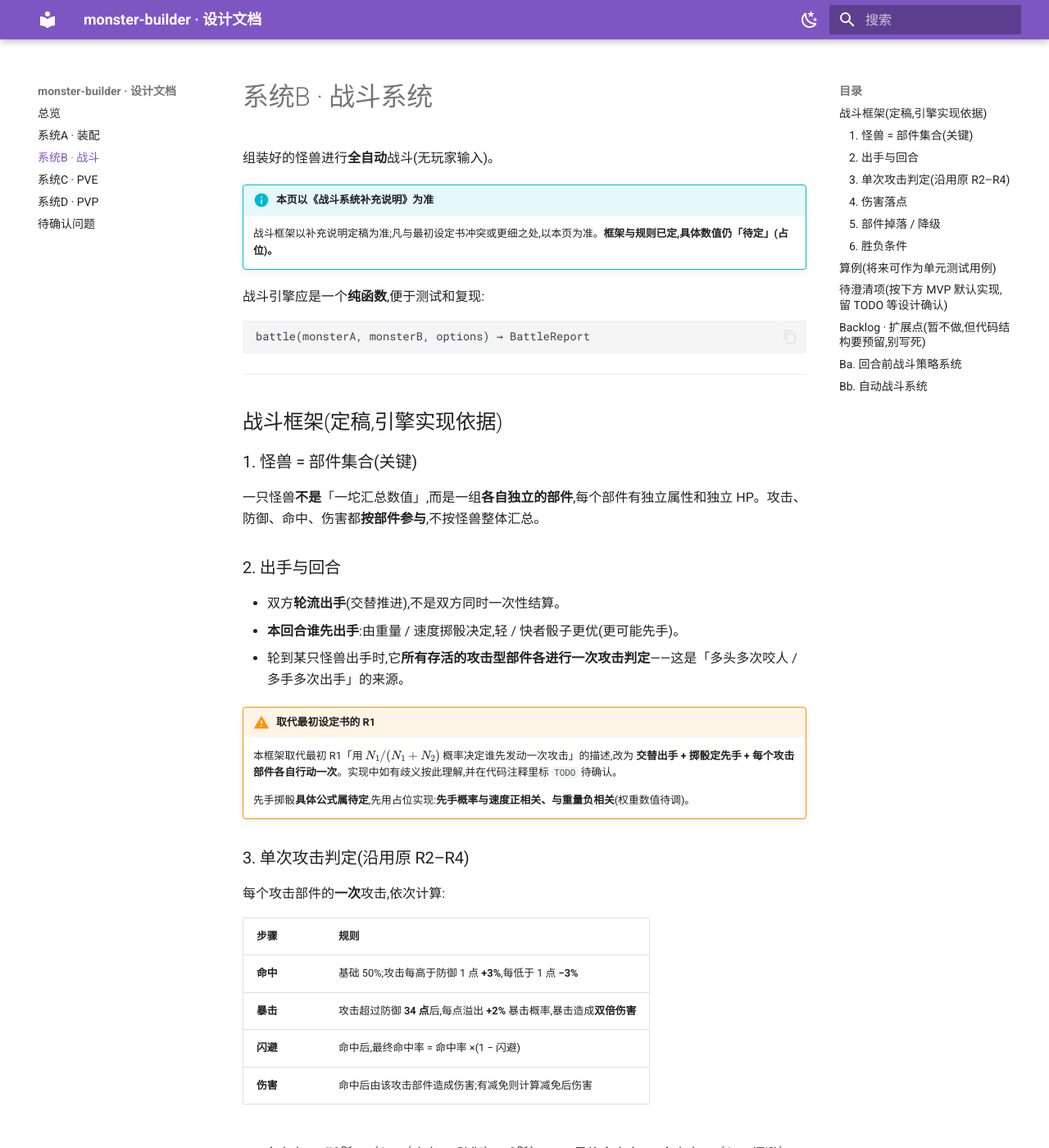
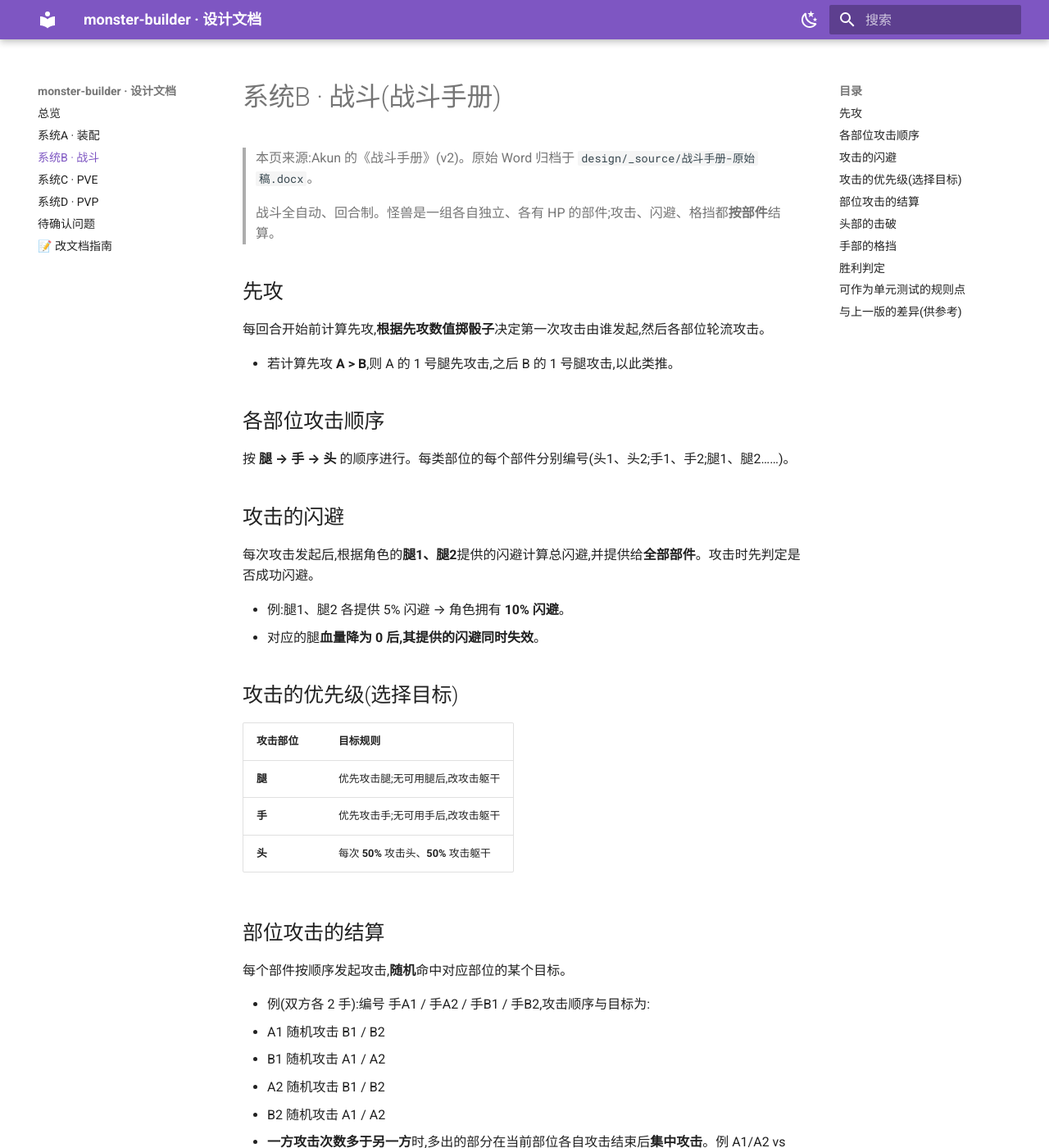
Before and after one commit to zhaoyuda/monster-builder, an MkDocs documentation site: the page built from design/02-combat.md, in a window 1280 px wide and 1400 px high. Shown: the whole window at 82% size. Built offline with MkDocs 1.6.1 and Material for MkDocs 9.7.7, drawn with Linux system fonts in a browser that asks for light colours; some of the changed text lies outside the part shown.

Commit message:
v2: 并入 Akun 的《战斗手册》《零件表》,新增改文档指南
- 01-assembly: 按零件表 v2 重写(头/手/腿/躯干/插件 5 类部件 + 基础平衡公式
  + 全局规则);标 2 处数值/定价待核实
- 02-combat: 按战斗手册 v2 重写(先攻掷骰、腿>手>头 攻击顺序、目标优先级、
  闪避加总、头击破眩晕、手 20% 格挡转最后手、躯干爆=败);列可测规则点
- 05-open-questions: 旧问题已被 v2 解答,重置为 5 条新开放项(能量约束/基础槽位/
  躯干定价/先攻公式/指挥度去留)
- 新增 design/给Akun的改文档指南.md 并入 nav:含注册、加协作者、改字、
  Excel 一键转 md、Markdown 小抄;README 指向该指南
- 原始 docx/xlsx 归档 design/_source/

Co-Authored-By: Claude Opus 4.8 <noreply@anthropic.com>

````diff
--- a/design/01-assembly.md
+++ b/design/01-assembly.md
@@ -1,67 +1,69 @@
-# 系统A · 装配系统
+# 系统A · 装配(零件表)
 
-怪兽装配阶段:购买怪兽部件并装配。怪兽的部件由**头、手、腿、躯干、插件**五大类组成。
+> 本页数据来源:Akun 的《零件表》(v2)。原始 Excel 归档于 `design/_source/零件表-原始稿.xlsx`。
+>
+> **怎么改数值**:可直接在网页改下面的表格;批量改建议在 Excel 里排好,再用[「Excel 一键转 Markdown」的方法](给Akun的改文档指南.md)粘回来。
 
-## 怪兽的构成
+怪兽部件分五大类:**头、手、腿、躯干、插件**。每个部件是独立的属性块(攻击力 / 血量 / 供能 / 能量需求 / 价格)。
 
-怪兽由头、手、腿、躯干和插件五大类部件构成:
+## 基础平衡公式
 
-| 部件 | 定位 | 说明 |
-|---|---|---|
-| **头** | 倾向攻击 | 在攻击力方面给予倾斜,在防御力方面给予惩罚 |
-| **手** | 攻防平衡 | 可以为头和躯干提供额外的防御力 |
-| **腿** | 机动 | 对先攻和闪避造成主要影响 |
-| **躯干** | 核心/供能 | 没有攻击力;功率输出系统包含在躯干内。一个普通躯干可安装 1 个头、2 只手、2 条腿、1 条尾巴。如需安装额外的头/手/腿,需使用插件中的「插槽」部件 |
-| **插件** | 独立效果 | 小型部件,提供额外效果或属性,多数情况下没有功耗或功耗较低。包括增加头/手/腿的插槽、可免费安装 1 条的尾巴,以及护甲、尖刺等 |
+> **1 供能 = 1 攻击力 = 5 血量 = 10 价格**
+
+即:价格 ≈ 10 ×(攻击力 + 血量 ÷ 5)。先攻、闪避等额外属性另计价(未写入基础公式)。
+
+## 全局规则(来自零件表批注)
+
+- 每个插槽**单独编号**(如 头1、头2;手1、手2;腿1、腿2)。
+- **闪避为通用属性**,同时影响头、手、腿(由腿提供,全部件共享)。
+- **只有腿槽 1、腿槽 2 提供闪避**,加总计算;**腿槽 3 及以上不计闪避**。
+- 头部被击破后,**眩晕 1 回合**(详见 [战斗系统](02-combat.md))。
 
 ---
 
-## Aa. 价格系统 {#aa}
+## 头(供能消耗型,倾向攻击)
 
-购买零部件的资源单位为生物质「**吨**」。价格系统的基本模型:
+| 部件名称 | 攻击力 | 血量 | 能量需求 | 价格 |
+|---|---|---|---|---|
+| 新手头 | 10 | 50 | 10 | 200 |
+| 猛头 | 20 | 100 | 20 | 400 |
+| 顶撞头 | 25 | 75 | 20 | 400 |
+| 肿头 | 15 | 125 | 20 | 400 |
 
-> **1 吨 = 1 点攻击/防御 = 1 点功率**
-> **1 点功率可以负担 20 点攻击/防御**
+## 手(攻防平衡,可格挡)
 
-### 基本换算示例
+> 特效:当头或躯干受到攻击且角色仍有手时,进行一次格挡判定(基础 20%),格挡成功后敌方伤害 ×80% 改由**最后槽位的手**承受(详见 [战斗系统](02-combat.md))。
 
-- 1 只手的攻击力/防御力为 50/50,则价格为 **100 吨**,功率消耗为 **5**。
-- 1 个躯干拥有 20 防御和 20 功率,则价格为 **40 吨**,同时可以负担总和不超过 **400** 的攻击/防御。
+| 部件名称 | 攻击力 | 血量 | 能量需求 | 价格 |
+|---|---|---|---|---|
+| 新手 | 5 | 25 | 5 | 100 |
+| 猛爪 | 10 | 50 | 10 | 200 |
+| 强力爪 | 13 | 35 | 10 | 200 |
+| 小手手 | 7 | 65 | 10 | 200 |
 
-!!! warning "数值待核实"
-    上面躯干举例为「20 防 / 20 功率 / 40 吨」,但下方 [Ab. 组件系统](#ab) 的基础躯干为「50 防 / 50 功率 / 100 吨」,两处数值不一致(可能一处是简化举例)。**保留原文,待 Akun 确认。**
+## 腿(提供先攻 / 闪避)
 
-### 头部的攻防倾斜
+| 部件名称 | 攻击力 | 血量 | 能量需求 | 先攻 | 闪避 | 价格 |
+|---|---|---|---|---|---|---|
+| 新手腿 | 3 | 20 | 5 | 1 | 5% | 100 |
+| 猛腿 | 6 | 50 | 10 | 2 | 5% | 200 |
+| 鞭腿 | 8 | 40 | 10 | 2 | 5% | 200 |
+| 粗腿 | 4 | 60 | 10 | 2 | 7% | 200 |
+| 踢腿 | 10 | 50 | 10 | — | — | 200 |
 
-头为倾向攻击部件,给予**攻击力 +30% 的奖励**和**防御 −30% 的惩罚**:
+## 躯干(供能来源,血空即败)
 
-- 130 攻击的头部,资源消耗为 **100 吨**
-- 70 防御的头部,资源消耗为 **100 吨**
+| 部件名称 | 攻击力 | 血量 | 供能 | 能量需求 | 价格 |
+|---|---|---|---|---|---|
+| 新手躯干 | 0 | 100 | 30 | 0 | 400 *(待核实:按公式 100 血≈200 价,加 30 供能与 400 不完全对应)* |
+| 稍微长大的躯干 | 0 | 200 | 40 | 0 | 800 |
+| 有些肌肉的躯干 | 0 | 150 | 50 | 0 | 800 |
 
-### 腿与其他属性
+## 插件(独立效果,低 / 无功耗)
 
-- 腿提供基础的先攻和闪避。
-- 其他额外的先攻、闪避、命中、特效等**后续单独定价**。
-
----
-
-## Ab. 组件系统 {#ab}
-
-每个组件具有独立的属性和生命值,按照 [价格系统](#aa) 定价,并设计额外的特效。
-
-首先制作基础组件:
-
-| 组件 | 攻 | 防 | 先攻 | 闪避 | 重量 | 速度 | 伤害 | HP | 功率 | 价格(吨) | 备注 |
-|---|---|---|---|---|---|---|---|---|---|---|---|
-| 普通头 | 130 | 70 | — | — | 待定 | 待定 | 50 | 50 | — | **200** | 攻防为 +30%/−30% 倾斜后的值 |
-| 普通手 | 50 | 50 | — | — | 待定 | 待定 | 25 | 20 | — | **100** | 可为头/躯干提供额外防御 |
-| 普通腿 | 50 | 30 | 2 | 10% | 待定 | 待定 | 25 | 20 | — | **100** | 先攻/闪避部分「后续单独定价」*(待核实)* |
-| 普通躯干 | — | 50 | — | — | 待定 | 待定 | — | 50 | 50 | **100** | 与 Aa 举例的 20/20/40 不一致 *(待核实)* |
-| 普通尾巴 | — | — | 2 | — | 待定 | 待定 | — | — | — | **10** | |
-| 普通头插槽 | — | — | — | — | 待定 | 待定 | — | — | — | **10** | 可额外安装 1 个头 |
-| 普通四肢插槽 | — | — | — | — | 待定 | 待定 | — | — | — | **5** | 可额外安装 1 条四肢或尾巴 |
-
-> 其他组件**待添加**。
-
-!!! warning "重量 / 速度 为待定占位"
-    [战斗系统](02-combat.md) 的「先手掷骰」用到**重量 / 速度**(先手概率与速度正相关、与重量负相关),但原设定稿未给数值,故此处全部标 `待定`。另:原设定稿用 **先攻** 属性定先手,补充说明改用 **重量 / 速度**——两者关系(先攻是否保留、还是由重量/速度推导)**待 Akun 确认**。
+| 部件名称 | 攻击力 | 血量 | 供能 | 能量需求 | 其他 | 价格 |
+|---|---|---|---|---|---|---|
+| 新手尾巴 | 0 | 0 | 0 | 0 | 1 先攻 | 20 |
+| 猛尾 | 0 | 0 | 0 | 0 | 2 先攻 | 40 |
+| 四肢插槽 | 0 | 0 | 0 | 0 | 额外四肢/尾巴位 | 30 |
+| 头部插槽 | 0 | 0 | 0 | 0 | 额外头位 | 50 |
--- a/design/02-combat.md
+++ b/design/02-combat.md
@@ -1,118 +1,81 @@
-# 系统B · 战斗系统
+# 系统B · 战斗(战斗手册)
 
-组装好的怪兽进行**全自动**战斗(无玩家输入)。
+> 本页来源:Akun 的《战斗手册》(v2)。原始 Word 归档于 `design/_source/战斗手册-原始稿.docx`。
+>
+> 战斗全自动、回合制。怪兽是一组各自独立、各有 HP 的部件;攻击、闪避、格挡都**按部件**结算。
 
-!!! info "本页以《战斗系统补充说明》为准"
-    战斗框架以补充说明定稿为准;凡与最初设定书冲突或更细之处,以本页为准。**框架与规则已定,具体数值仍「待定」(占位)。**
+## 先攻
 
-战斗引擎应是一个**纯函数**,便于测试和复现:
+每回合开始前计算先攻,**根据先攻数值掷骰子**决定第一次攻击由谁发起,然后各部位轮流攻击。
 
-```
-battle(monsterA, monsterB, options) → BattleReport
-```
+- 若计算先攻 **A > B**,则 A 的 1 号腿先攻击,之后 B 的 1 号腿攻击,以此类推。
+
+## 各部位攻击顺序
+
+按 **腿 → 手 → 头** 的顺序进行。每类部位的每个部件分别编号(头1、头2;手1、手2;腿1、腿2……)。
+
+## 攻击的闪避
+
+每次攻击发起后,根据角色的**腿1、腿2**提供的闪避计算总闪避,并提供给**全部部件**。攻击时先判定是否成功闪避。
+
+- 例:腿1、腿2 各提供 5% 闪避 → 角色拥有 **10% 闪避**。
+- 对应的腿**血量降为 0 后,其提供的闪避同时失效**。
+
+## 攻击的优先级(选择目标)
+
+| 攻击部位 | 目标规则 |
+|---|---|
+| **腿** | 优先攻击腿;无可用腿后,改攻击躯干 |
+| **手** | 优先攻击手;无可用手后,改攻击躯干 |
+| **头** | 每次 **50%** 攻击头、**50%** 攻击躯干 |
+
+## 部位攻击的结算
+
+每个部件按顺序发起攻击,**随机**命中对应部位的某个目标。
+
+- 例(双方各 2 手):编号 手A1 / 手A2 / 手B1 / 手B2,攻击顺序与目标为:
+  - A1 随机攻击 B1 / B2
+  - B1 随机攻击 A1 / A2
+  - A2 随机攻击 B1 / B2
+  - B2 随机攻击 A1 / A2
+- **一方攻击次数多于另一方**时,多出的部分在当前部位各自攻击结束后**集中攻击**。例 A1/A2 vs B1/B2/B3/B4:
+  - A1 攻击 B1/B2/B3/B4,B1 攻击 A1/A2
+  - A2 攻击 B1/B2/B3/B4,B2 攻击 A1/A2
+  - B3 攻击 A1/A2,B4 攻击 A1/A2
+
+## 头部的击破
+
+一旦一方有**任意一个头部 HP 降为 0**,则其**下个回合不行动**;同一回合多个头部被击破,同样只是下个回合不行动。
+
+## 手部的格挡
+
+当角色仍有手存在、且**头或躯干**受到攻击时,进行一次格挡判定:
+
+- 基础格挡概率 **20%**。
+- 格挡成功后,敌方造成的伤害 **×80%**,并**改由排序最后的手**承受。
+
+## 胜利判定
+
+**当一方躯干 HP 降为 0,即为战败。**(躯干是唯一的致命部位。)
 
 ---
 
-## 战斗框架(定稿,引擎实现依据) {#framework}
+## 可作为单元测试的规则点
 
-### 1. 怪兽 = 部件集合(关键)
+!!! note "以下取自《战斗手册》,数值/逻辑明确,适合写成断言"
 
-一只怪兽**不是**「一坨汇总数值」,而是一组**各自独立的部件**,每个部件有独立属性和独立 HP。攻击、防御、命中、伤害都**按部件参与**,不按怪兽整体汇总。
-
-### 2. 出手与回合
-
-- 双方**轮流出手**(交替推进),不是双方同时一次性结算。
-- **本回合谁先出手**:由重量 / 速度掷骰决定,轻 / 快者骰子更优(更可能先手)。
-- 轮到某只怪兽出手时,它**所有存活的攻击型部件各进行一次攻击判定**——这是「多头多次咬人 / 多手多次出手」的来源。
-
-!!! warning "取代最初设定书的 R1"
-    本框架取代最初 R1「用 $N_1/(N_1+N_2)$ 概率决定谁先发动一次攻击」的描述,改为 **交替出手 + 掷骰定先手 + 每个攻击部件各自行动一次**。实现中如有歧义按此理解,并在代码注释里标 `TODO` 待确认。
-
-    先手掷骰**具体公式属待定**,先用占位实现:**先手概率与速度正相关、与重量负相关**(权重数值待调)。
-
-### 3. 单次攻击判定(沿用原 R2–R4)
-
-每个攻击部件的**一次**攻击,依次计算:
-
-| 步骤 | 规则 |
+| 规则 | 用例 |
 |---|---|
-| **命中** | 基础 50%;攻击每高于防御 1 点 **+3%**,每低于 1 点 **−3%** |
-| **暴击** | 攻击超过防御 **34 点**后,每点溢出 **+2%** 暴击概率,暴击造成**双倍伤害** |
-| **闪避** | 命中后,最终命中率 = 命中率 ×(1 − 闪避) |
-| **伤害** | 命中后由该攻击部件造成伤害;有减免则计算减免后伤害 |
-
-$$
-命中率 = 50\% \times (1 + (攻击 - 防御) \times 3\%) \quad,\quad 最终命中率 = 命中率 \times (1 - 闪避)
-$$
-
-### 4. 伤害落点
-
-命中后,伤害**随机**落到目标的某个存活部件,扣减该部件 HP。(以后可能加「偏好落点」,现在随机即可,见 [Backlog](#backlog)。)
-
-### 5. 部件掉落 / 降级
-
-- 部件 HP 归零 → 该部件移除。
-- 降级在**回合结束后**结算,下一回合按新形态计算,**不在回合内即时重算**。
-
-### 6. 胜负条件
-
-- **躯干 HP 归零 = 该怪兽失败**(躯干是目前唯一的「致命部位」)。
-- 战斗结束:一方躯干爆,**或**达到关卡设定的回合上限(关卡可指定「限定回合内取胜」)。
+| 闪避加总 | 腿1 + 腿2 各 5% → 总闪避 10% |
+| 闪避失效 | 提供闪避的腿 HP=0 → 该 5% 立即失效 |
+| 格挡 | 头/躯干被击 + 有手 → 20% 触发;命中后伤害 ×80% 转最后一只手 |
+| 头攻目标 | 头攻击:50% 命中头、50% 命中躯干 |
+| 头被击破 | 任意头 HP=0 → 该方下回合不行动 |
+| 先攻顺序 | 先攻 A>B → A.腿1 先手,B.腿1 次之,交替推进 |
+| 胜负 | 躯干 HP=0 → 战败 |
 
 ---
 
-## 算例(将来可作为单元测试用例)
+## 与上一版的差异(供参考)
 
-!!! note "数值精确,适合在游戏代码中作为单元测试断言"
-
-| 场景 | 计算 | 结果 |
-|---|---|---|
-| 70 攻 vs 40 防 | 50% × (1 + 30 × 3%) | **命中率 95%** |
-| 40 攻 vs 70 防 | 50% × (1 − 30 × 3%) | **命中率 5%** |
-| 暴击阈值 | 攻击 − 防御 > 34 点后,每点溢出 +2% 暴击 | 双倍伤害 |
-| 闪避 | 命中率 × (1 − 闪避) | 闪避后最终命中率 |
-
----
-
-## 待澄清项(按下方 MVP 默认实现,留 `TODO` 等设计确认)
-
-> 不要自行拍板,按默认实现并标 TODO。
-
-| 待澄清 | MVP 默认实现 |
-|---|---|
-| 新「致命一击」与原「暴击(溢出 34 双倍)」是否并存 / 替换 | **只实现原暴击**;致命一击进 backlog |
-| 致命部位是否只有躯干(头算不算) | **只有躯干** |
-| 「智力」属性的来源与作用 | **MVP 不引入**,留待致命一击一起做 |
-| 多个同类攻击部件的行动方式 | 轮到该怪兽出手时,其**所有存活攻击部件各行动一次** |
-| 先手掷骰具体公式(重量 / 速度权重) | 占位:先手概率与速度正相关、与重量负相关,**数值待调** |
-
----
-
-## Backlog · 扩展点(暂不做,但代码结构要预留,别写死) {#backlog}
-
-战斗引擎设计成可扩展,尤其:
-
-- 在「**命中后 → 伤害前**」留一个可插入的阶段 hook,方便以后加格挡。
-- **伤害结算**与「暴击 / 致命判定」**解耦**,方便以后加独立的致命一击机制。
-
-待加功能:
-
-- **嘲讽 + 概率格挡**:手作为拦截单位,在命中后、伤害前插入格挡判定;多只手分别计算。
-- **致命一击 / 一击必杀致命部位**:独立于现有暴击的机制,拟按「智力」触发(智力来源待定,可能是头属性)。
-- **多部件拦截率叠加**。
-- **预设怪兽**(彩蛋角色 / 测试样本):无头怪、多头怪、三手嘲讽怪等。
-- 后续系统:[Ba 回合前策略](#bb-自动战斗系统)、[Cb 肉鸽 / Cd 刷新](03-pve.md)、[系统 D PVP](04-pvp.md)。
-
-> 平衡原则:防滥用**优先靠价格 / 功率经济解决**,不要为「平衡」自行新增特例规则(例如「第二只手 debuff」)。数值后续单独调。
-
----
-
-## Ba. 回合前战斗策略系统
-
-开战前选择战斗策略倾向(优先级靠后)。
-
-> **首期暂不做。**
-
-## Bb. 自动战斗系统 {#bb-自动战斗系统}
-
-根据怪兽的特性按上述框架**按回合执行**,输出 `BattleReport` 战报。
+相比最初设定书,v2 已**放弃**:防御属性、攻击-防御命中公式(默认命中、仅由闪避减免)、暴击(溢出 34 双倍)、攻防数值叠加。改为每个部件独立攻击 + 闪避/格挡。最初的「70 攻 vs 40 防 = 95% 命中」等算例**已作废**。
--- a/design/05-open-questions.md
+++ b/design/05-open-questions.md
@@ -1,34 +1,32 @@
 # 待确认问题 · 开放项
 
-> 这一页汇总所有**还没定、等 Akun 拍板**的问题。各页正文里标着 `待定 / (待核实) / TODO` 的点,都收在这里。
->
-> **Akun 怎么用**:看每条问题,在末尾 `👉 Akun 的决定:` 后面直接打字写结论。确认后会有人把对应正文改成正式内容,再把这条从本页移走。
+> 这一页汇总**还没定、等 Akun 拍板**的问题。**Akun 怎么用**:在每条末尾 `👉 Akun 的决定:` 后面直接打字写结论。
+
+!!! success "上一轮的问题已被 v2 解答"
+    最初那批问题(躯干数值、腿定价、先攻公式、致命部位、暴击/致命、智力来源等)已被 Akun 的《[战斗手册](02-combat.md)》和《[零件表](01-assembly.md)》v2 解答或取代,不再列出。下面是**读完 v2 后新冒出来、仍待确认**的点。
 
 ---
 
 ## 系统A · 装配
 
-### Q1 · 躯干数值不一致
+### Q1 · 能量约束是什么规则?
 
-- **背景**:[价格系统举例](01-assembly.md#aa) 写「躯干 20 防 / 20 功率 / 40 吨」,但 [组件表](01-assembly.md#ab) 的普通躯干是「50 防 / 50 功率 / 100 吨」,两处对不上。
-- **现状**:正文两处都按原文保留,标了 *(待核实)*。
-- **要定的**:基础躯干到底取哪组数值?(还是说一个是举例、一个是实际件?)
+- **背景**:只有躯干提供**供能**(30/40/50),头手腿等都有**能量需求**。
+- **要定的**:是否是硬约束「**全部部件能量需求之和 ≤ 躯干供能**」?超了会怎样(装不上 / 受罚)?这关系到一只怪能堆多少部件。
 
 > **👉 Akun 的决定:**
 
-### Q2 · 腿的先攻 / 闪避怎么定价
+### Q2 · 基础躯干自带几个槽位?
 
-- **背景**:普通腿基础 50 攻 / 30 防(按价格系统约 80 吨),但带 2 先攻 + 10% 闪避,标价 100 吨。原文说先攻、闪避「后续单独定价」。
-- **要定的**:先攻、闪避(以及命中、特效等额外属性)各按什么单价折算成「吨」?
+- **背景**:插件里有「四肢插槽 / 头部插槽」可额外加位,但**基础躯干自带多少个头 / 手 / 腿槽**没写。
+- **要定的**:新手躯干默认能装几头几手几腿?(上限靠槽位还是靠能量?和 Q1 关系?)
 
 > **👉 Akun 的决定:**
 
-### Q3 · 重量 / 速度 取值,以及与「先攻」的关系
+### Q3 · 新手躯干价格与公式对不上
 
-- **背景**:[战斗的先手掷骰](02-combat.md#framework) 用**重量 / 速度**(轻 / 快者更可能先手),但 [组件表](01-assembly.md#ab) 里这两列还是 `待定`。同时,原设定稿是用**先攻**属性定先手的。
-- **要定的**:
-  1. 各部件的重量 / 速度大概取多少?
-  2. 「先攻」属性还保留吗?还是改成由重量 / 速度推导,先攻这个词就不要了?
+- **背景**:基础公式「100 血 ≈ 200 价」,但新手躯干 100 血 / 30 供能标价 400(其余两款躯干基本符合公式)。
+- **要定的**:新手躯干价格 / 数值是否要调?供能是否也计入价格?
 
 > **👉 Akun 的决定:**
 
@@ -36,34 +34,17 @@
 
 ## 系统B · 战斗
 
-### Q4 · 先手掷骰的具体公式
+### Q4 · 先攻掷骰的具体公式
 
-- **背景**:已定方向「先手概率与速度正相关、与重量负相关」,但权重 / 公式是占位。
-- **要定的**:具体怎么算?(例如先手概率 = 速度 /(速度 + 对方速度)、再用重量打折?——只是举例,你定。)
+- **背景**:战斗手册说「根据先攻数值掷骰子决定先手」,但没给公式。
+- **要定的**:是否按 `A先攻 /(A先攻 + B先攻)` 算先手概率?先攻每回合重掷还是开局定一次?全腿被打掉(先攻=0)怎么处理?
 
 > **👉 Akun 的决定:**
 
-### Q5 · 「致命一击」与原「暴击」是并存还是替换
+### Q5 · 「指挥度 / 智力」还要不要?
 
-- **背景**:原暴击 = 攻击超防御 34 点后每点 +2%、双倍伤害(已实现)。补充说明又提了一个独立的「致命一击 / 一击必杀」机制。
-- **MVP 默认**:只做原暴击,致命一击进 backlog。
-- **要定的**:将来致命一击上线后,和原暴击是**两套并存**,还是**替换**掉暴击?
-
-> **👉 Akun 的决定:**
-
-### Q6 · 致命部位是否只有躯干
-
-- **背景**:目前「躯干 HP 归零 = 失败」,躯干是唯一致命部位。
-- **MVP 默认**:只有躯干。
-- **要定的**:头算不算致命部位?(关系到「无头怪没有致命弱点」这种设定怎么落地。)
-
-> **👉 Akun 的决定:**
-
-### Q7 · 「智力」属性:来源与作用
-
-- **背景**:补充说明提到致命一击「拟按智力触发」,智力可能来自头属性。
-- **MVP 默认**:不引入智力,留待致命一击一起做。
-- **要定的**:智力从哪来(头?插件?)、具体影响什么?
+- **背景**:更早的讨论里提过「头提供指挥度、智力高的头能操作更多部件」。v2 战斗手册改用了**供能 / 能量需求**经济,没再出现指挥 / 智力。
+- **要定的**:指挥度 / 智力的想法是**已被能量系统取代**,还是将来作为特殊头另加?
 
 > **👉 Akun 的决定:**
 
@@ -71,7 +52,7 @@
 
 ## 怎么补充新问题
 
-如果你(Akun)自己又想到要定的事,直接在对应系统下面照着上面的格式加一条:
+照这个格式在对应系统下加一条即可:
 
 ```
 ### Qx · 一句话标题
--- a/mkdocs.yml
+++ b/mkdocs.yml
@@ -52,3 +52,4 @@ nav:
   - 系统C · PVE: 03-pve.md
   - 系统D · PVP: 04-pvp.md
   - 待确认问题: 05-open-questions.md
+  - 📝 改文档指南: 给Akun的改文档指南.md
````
Also changed, not shown: README.md (+12 -21 lines), design/给Akun的改文档指南.md (added, +86 -0 lines), 2 other files.
